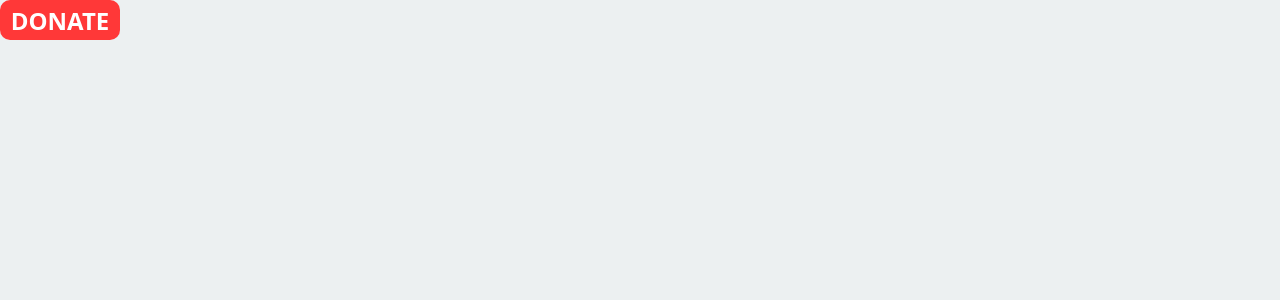
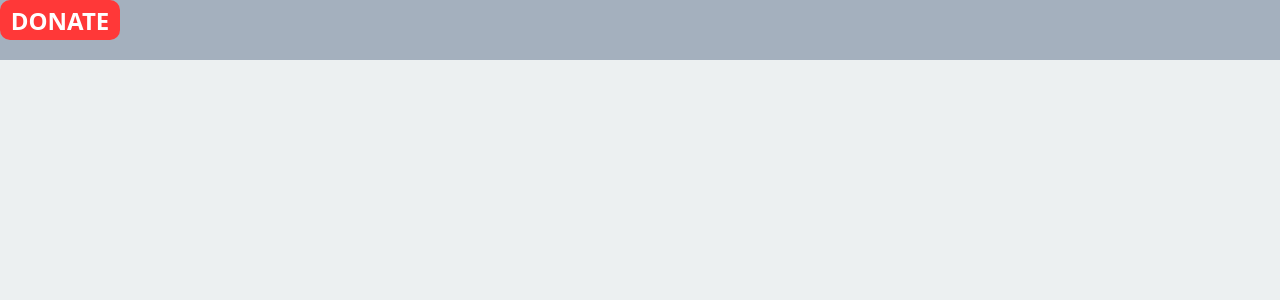
Before and after one commit to EdeniltonBorba/donate, a React (Create React App) app: page / in a window 1280 px wide. Shown: the top 300 px of the page. Built offline with nearby package versions, Linux system fonts and the light colour scheme.

Commit message:
add icons'

```diff
--- a/src/components/Header/index.js
+++ b/src/components/Header/index.js
@@ -1,5 +1,5 @@
 import React from 'react';
-import { HeaderStyle } from './styles.js';
+import { HeaderStyle, IconStyle } from './styles.js';
 import Logo from '../Logo/index.js';
 
 function Header() {
@@ -7,6 +7,7 @@ function Header() {
         <div>
             <HeaderStyle>
                 <Logo />
+                <IconStyle />
             </HeaderStyle>
         </div>
 
--- a/src/components/Header/styles.js
+++ b/src/components/Header/styles.js
@@ -1,14 +1,22 @@
 import styled from 'styled-components';
+import img from '../../assets/image/facebook1.png';
 
-
-export const HeaderStyle = styled.div`
-background-color: #ecf0f1;
+export const HeaderStyle = styled.header`
+display: flex;
+background-color: #a4b0be;
 position: relative;
 width: 100%;
-display: flex;
 z-index: 1100;
 box-sizing: border - box;
 flex-shrink: 0;
 flex-direction: column;
 height: 60px;
 `;
+
+export const IconStyle = styled.div`
+ background-size: cover;
+ background-position: top;
+ background-image: url(${img});
+ width: 40px;
+ height: 40px;
+`;
```
